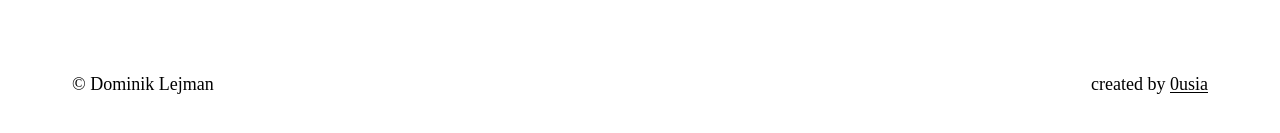
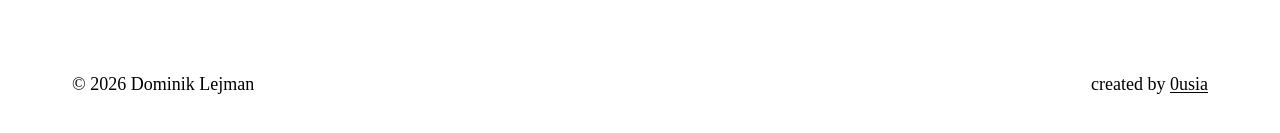
Before and after one commit to Kubagent/lejman-web, a Next.js app: page / in a window 1280 px wide. Shown: the part 899-1032 px from the top of the page. Built offline with nearby package versions, Linux system fonts and the light colour scheme; no server answers.

Commit message:
Update copyright year to 2026
🤖 Generated with [Claude Code](https://claude.com/claude-code)

Co-Authored-By: Claude Sonnet 4.5 <noreply@anthropic.com>

```diff
--- a/components/Footer.tsx
+++ b/components/Footer.tsx
@@ -14,7 +14,7 @@ export default function Footer() {
         }}
       >
         <div className="text-xs md:text-sm text-mid-gray">
-          <div>© Dominik Lejman</div>
+          <div>© 2026 Dominik Lejman</div>
         </div>
       </div>
 
```
